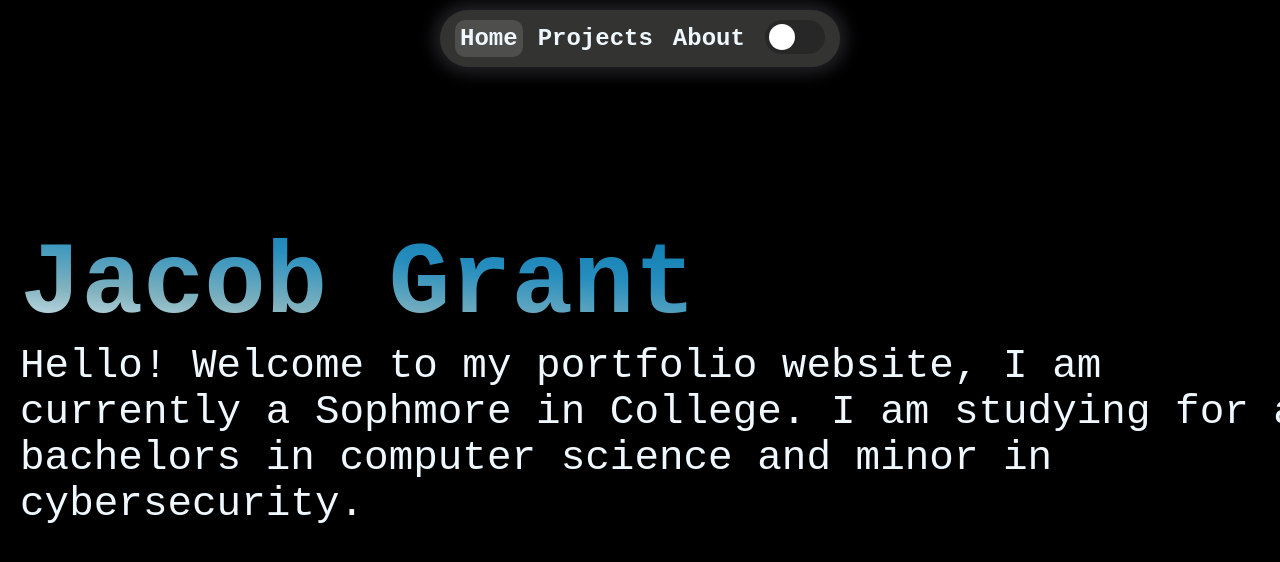
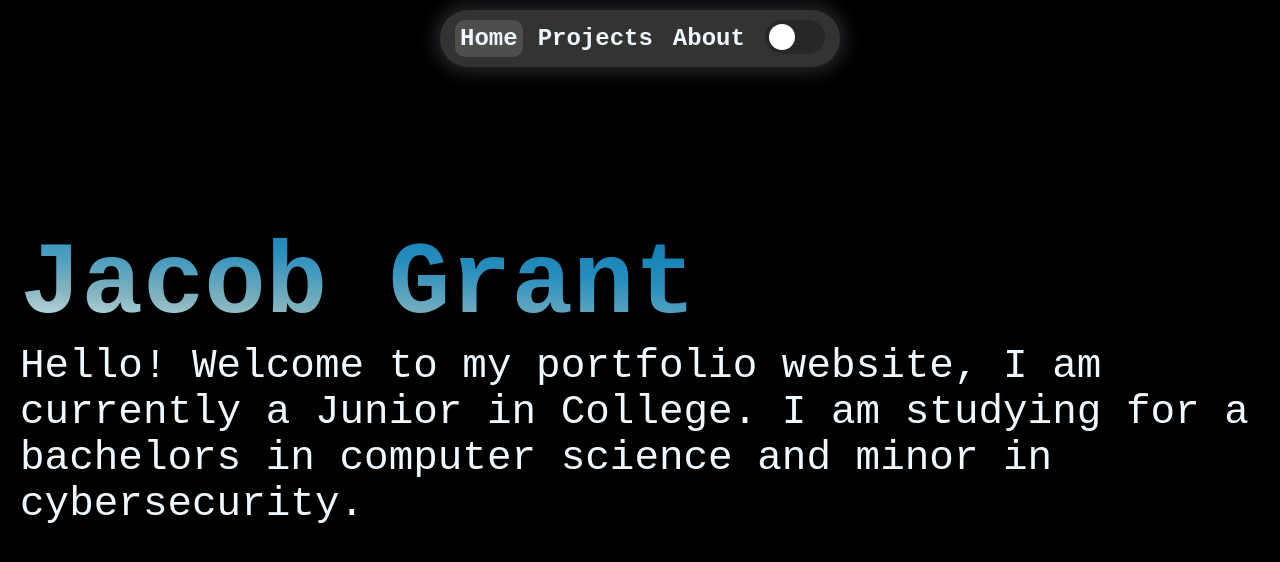
Before and after one commit to xDarthx/portfolio-website, a React (Vite) app: page / in a window 1280 px wide. Shown: the top 562 px of the page. Built offline with nearby package versions, Linux system fonts and the light colour scheme.

Commit message:
Changing text cause im a junior now

```diff
--- a/src/App.jsx
+++ b/src/App.jsx
@@ -215,7 +215,7 @@ function ProjectModal({ project, onClose, isClosing }) {
             <article id='aboutMe'>
               <h1>Jacob Grant</h1>
               <p>
-                Hello! Welcome to my portfolio website, I am currently a Sophmore in College.
+                Hello! Welcome to my portfolio website, I am currently a Junior in College.
                 I am studying for a bachelors in computer science and minor in cybersecurity.
               </p>
             </article>
@@ -371,7 +371,7 @@ function ProjectModal({ project, onClose, isClosing }) {
               <img id='profileImg' src='./jacobGrant.jpg'/>
               <article>
                 <p>
-                  I am a Sophmore at <b>Oklahoma City University</b>,
+                  I am a Junior at <b>Oklahoma City University</b>,
                   <br />
                   <br />
                   and I am currently studying for a bachelors in Computer Science with a Cybersecurity minor.
```
